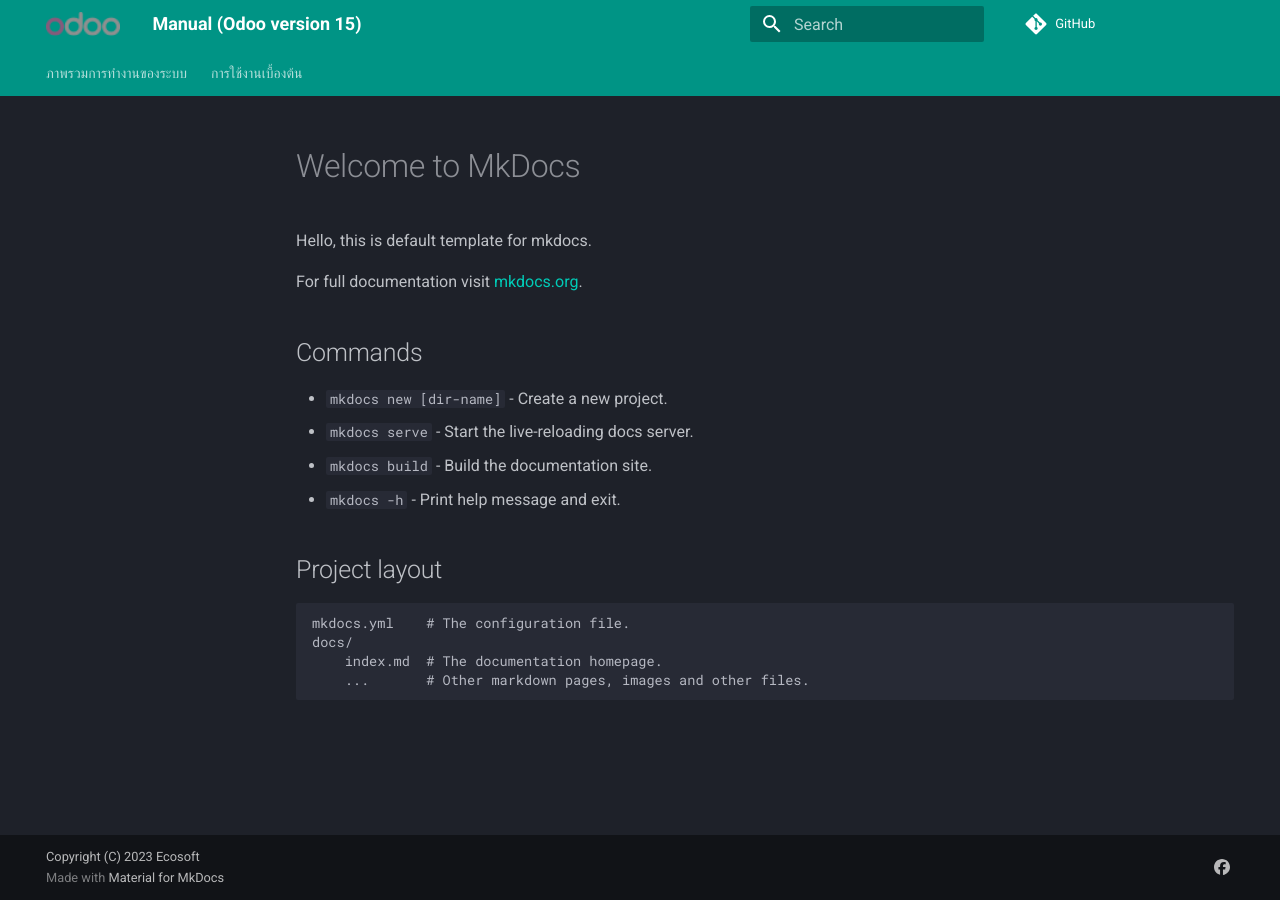
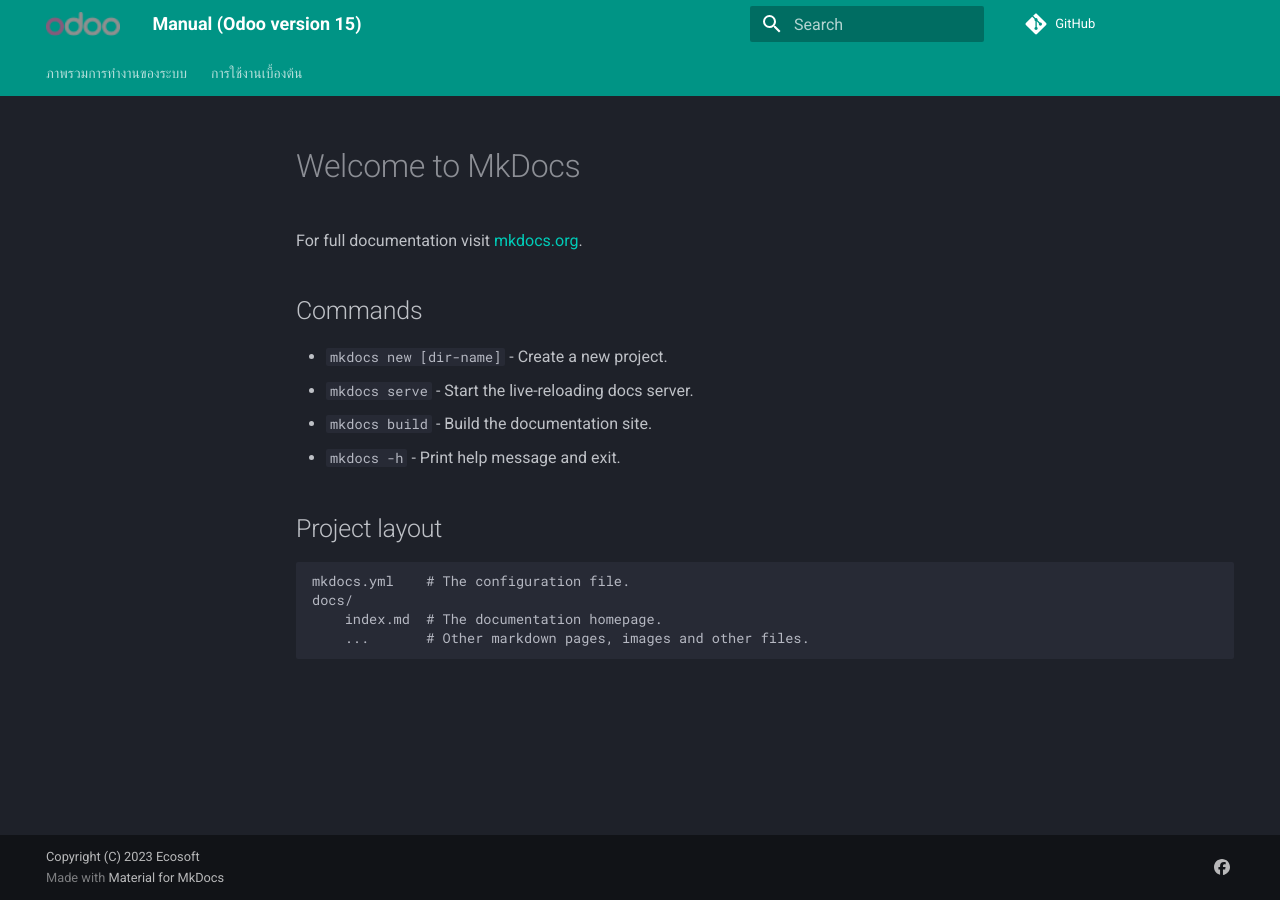
Before and after one commit to ecosoft-odoo/eco-docs, an MkDocs documentation site: the page built from docs/index.md, in a window 1280 px wide. Built offline with MkDocs 1.6.1 and Material for MkDocs 9.7.7, drawn with Linux system fonts in a browser that asks for light colours; comment, search, counter and statistics services are not loaded.

Commit message:
Revert "[Fix] index.md"

```diff
--- a/docs/index.md
+++ b/docs/index.md
@@ -1,6 +1,4 @@
 # Welcome to MkDocs
-
-Hello, this is default template for mkdocs.
 
 For full documentation visit [mkdocs.org](https://www.mkdocs.org).
 
```
